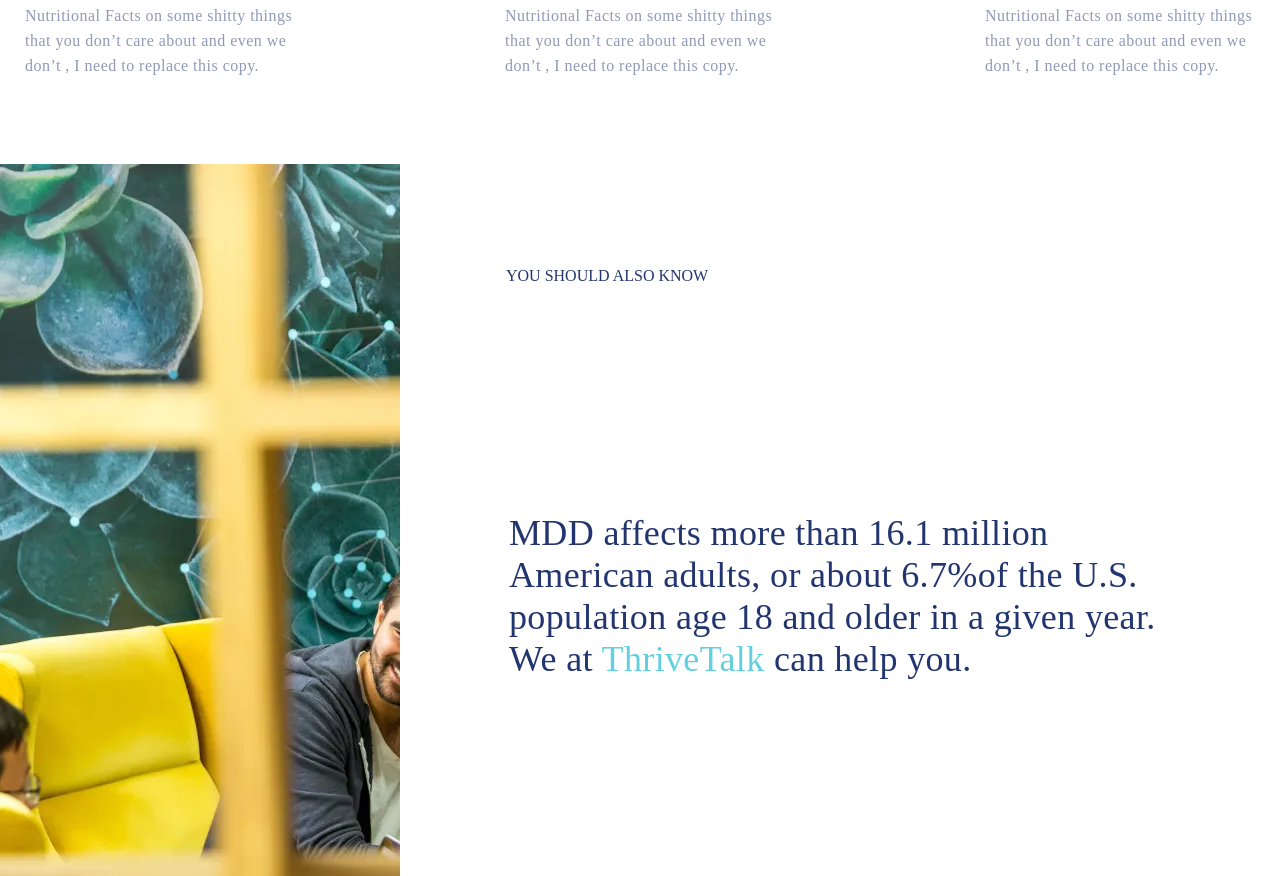
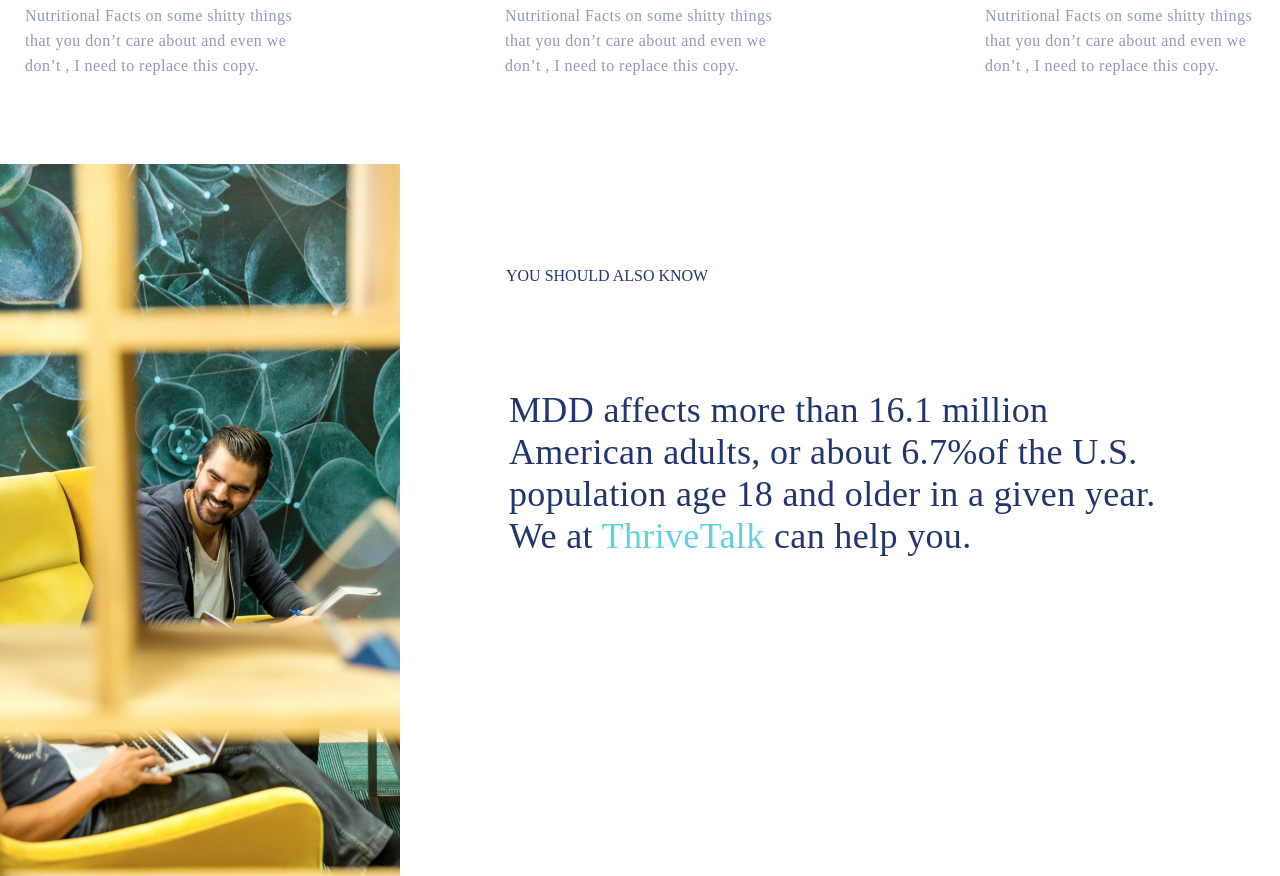
Before and after one commit to Raider2019/LR_Figma, a plain HTML site: page index.html in a window 1280 px wide. Shown: the part 3745-4621 px from the top of the page. Drawn offline with Linux system fonts and the light colour scheme.

Commit message:
Add files via upload

```diff
--- a/css/main.css
+++ b/css/main.css
@@ -525,7 +525,7 @@ background-color: white;
     .img-cta{
         width: 480px;
         height: 800px;
-        background-image: url(../img/linkedin-sales-navigator-402831.jpg);
+        background-image: url(../img/linkedin-sales-navigator-402831.png);
 
 
     }
@@ -543,7 +543,8 @@ background-color: white;
             width: 676px;
             height: 215px;
             left: 589px;
-            top: 348px;
+            margin-top: 225px;
+
             font-family: Larsseit;
                 font-size: 36px;
             line-height: 52,72px;
```
Also changed, not shown: img/linkedin-sales-navigator-402831.png (added).
